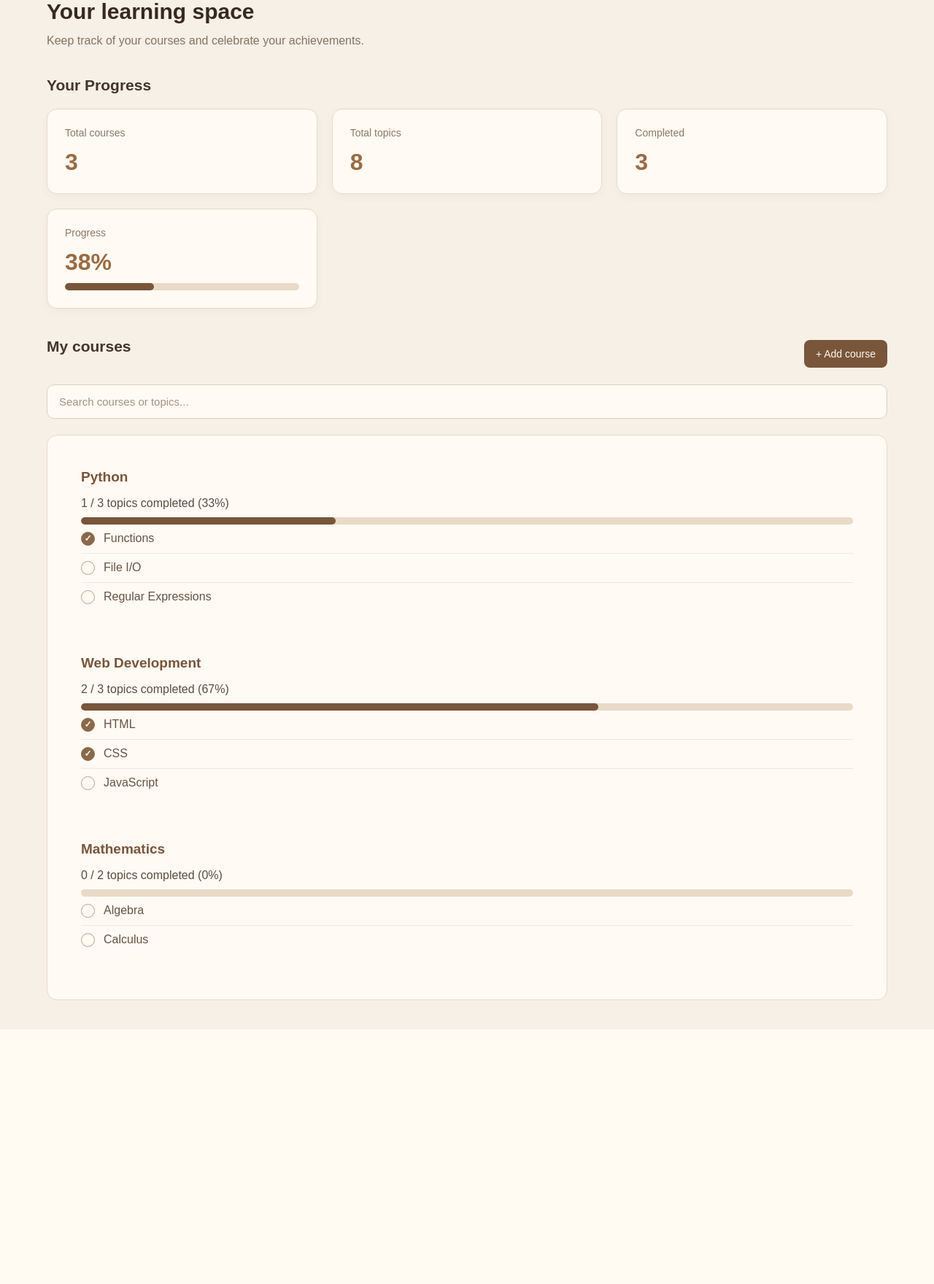
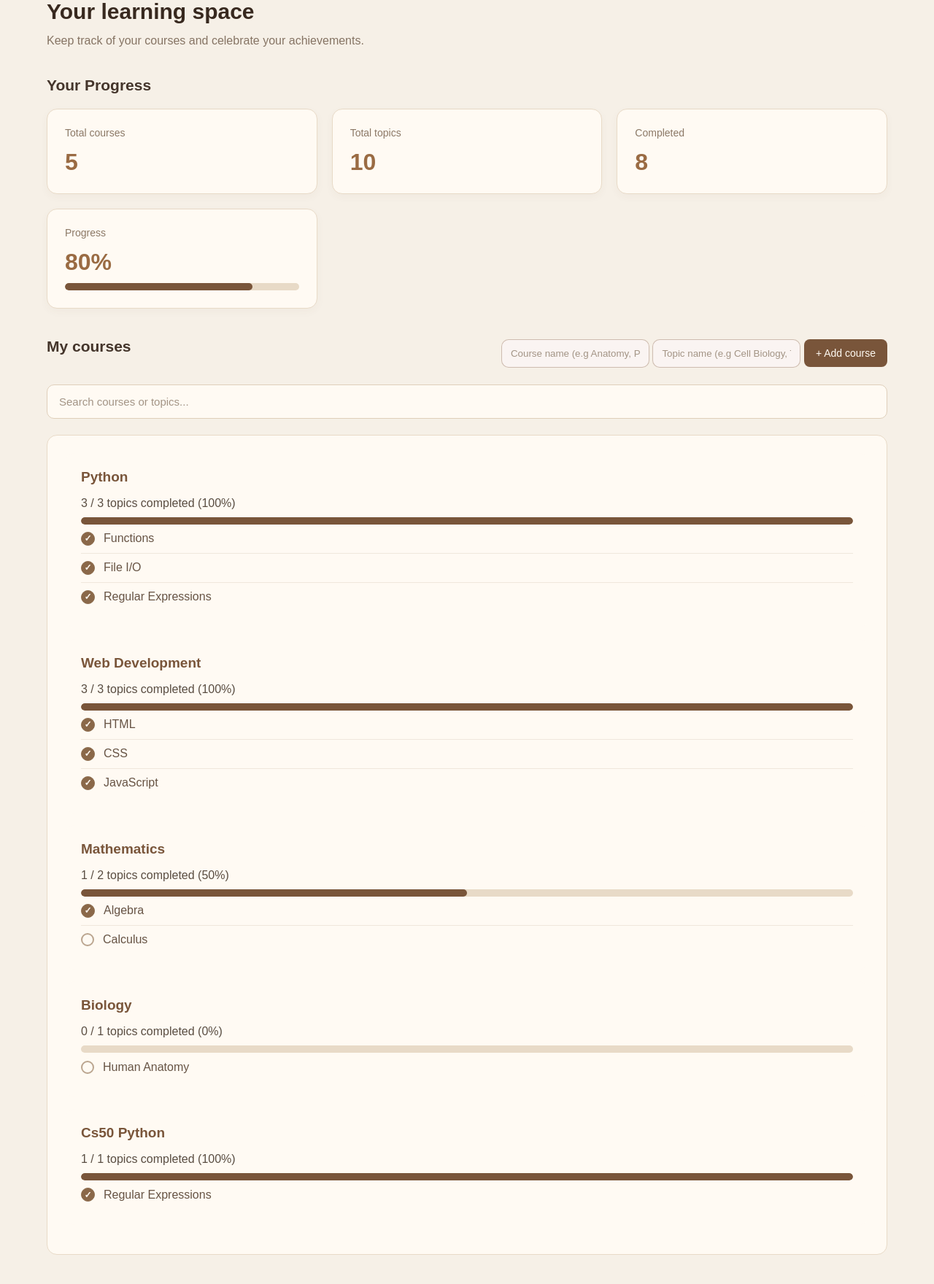
Before and after one commit to Obito-del/Study-Manager, a Flask app: page / in a window 1280 px wide. Shown: the part 128-1888 px from the top of the page at 73% size. Before the commit the page ends 1499 px from the top, so only its background shows below. Run offline with Flask 3, Linux system fonts and the light colour scheme.

Commit message:
user can add course and topic, also user is able to check a topic completed

```diff
--- a/app.py
+++ b/app.py
@@ -1,5 +1,5 @@
 
-from flask import Flask, render_template
+from flask import Flask, render_template, request, redirect, url_for
 import study
 
 app = Flask(__name__)
@@ -50,3 +50,38 @@ def home():
         progress=progress,
         course_progress=course_progress
 )
+
+@app.route("/add_course", methods=["POST"])
+def add_course_web():
+    course_name = request.form.get("course_name", "").strip().title()
+    topic_name = request.form.get("topic_name", "").strip().title()
+
+
+    if not course_name or not topic_name:
+        return redirect(url_for("home"))
+
+    if course_name not in study.courses:
+        study.courses[course_name] = {}
+
+    if topic_name in study.courses[course_name]:
+        return redirect(url_for("home"))
+
+    study.courses[course_name][topic_name]  = False
+    study.save_data()
+
+    return redirect(url_for("home"))
+
+@app.route("/complete_topic", methods=["POST"])
+def completed_topic_web():
+    course_name = request.form.get("course_name", "")
+    topic_name = request.form.get("topic_name", "")
+
+    if course_name not in study.courses:
+        return redirect(url_for("home"))
+    if topic_name not in study.courses[course_name]:
+        return redirect(url_for("home"))
+
+    study.courses[course_name][topic_name] = True
+    study.save_data()
+
+    return redirect(url_for("home"))
--- a/data.json
+++ b/data.json
@@ -1,17 +1,22 @@
-
 {
     "Python": {
         "Functions": true,
-        "File I/O": false,
-        "Regular Expressions": false
+        "File I/O": true,
+        "Regular Expressions": true
     },
     "Web Development": {
         "HTML": true,
         "CSS": true,
-        "JavaScript": false
+        "JavaScript": true
     },
     "Mathematics": {
-        "Algebra": false,
+        "Algebra": true,
         "Calculus": false
+    },
+    "Biology": {
+        "Human Anatomy": false
+    },
+    "Cs50 Python": {
+        "Regular Expressions": true
     }
 }
--- a/static/style.css
+++ b/static/style.css
@@ -75,6 +75,22 @@ button:hover {
     font-size: 21px;
     margin-bottom: 20px;
     color: #44352b;
+}
+.section-heading form input {
+    height: 39px;
+    background: #faf5f3ec;
+    border: 1px solid #a8897586;
+    padding: 07px 12px 7px 12px;
+    border-radius: 10px;
+}
+
+.section-heading form input:focus {
+    outline: none;
+    border-color: #a77b52;
+    box-shadow: 0 0 0 3px #a77b521a;
+}
+.section-heading form input::placeholder {
+    color: #a39485;
 }
 
 .progress-cards {
@@ -239,3 +255,21 @@ button:hover {
     border-radius: 10px;
     transition: width .4s ease;
 }
+
+.completed-topic-form button.topic-icon {
+    width: 18px;
+    height: 18px;
+    min-width: 18px;
+    padding: 0;
+    border: 2px solid #bba58f;
+    border-radius: 50%;
+    background: transparent;
+    display: inline-flex;
+    align-items: center;
+    justify-content: center;
+    vertical-align: middle;
+    cursor: pointer;
+    box-sizing: border-box;
+    appearance: none;
+    -webkit-appearance: none;
+}
--- a/templates/index.html
+++ b/templates/index.html
@@ -54,7 +54,23 @@
         <section class="courses-section">
             <div class="section-heading">
                 <h2>My courses</h2>
-                <button id="add-course-button">+ Add course</button>
+                <form action="{{ url_for('add_course_web') }}" method="POST" class="add_course_form">
+                    <input
+                    type ="text"
+                    name="course_name"
+                    placeholder="Course name (e.g Anatomy, Physics, etc.)"
+                    required
+                    >
+
+                    <input
+                    type ="text"
+                    name="topic_name"
+                    placeholder="Topic name (e.g Cell Biology, Thermodynamics, etc.)"
+                    required
+                    >
+
+                    <button id="add-course-button">+ Add course</button>
+                </form>
             </div>
 
             <input type="text"
@@ -87,7 +103,11 @@
                                     {% if completed %}
                                         <span class="topic-icon completed" aria-label="Completed">✓</span>
                                     {% else %}
-                                        <span class="topic-icon" aria-label="Not completed"></span>
+                                       <form action="{{ url_for('completed_topic_web') }}" method="POST" class="completed-topic-form">
+                                            <input type="hidden" name="course_name" value="{{ course }}">
+                                            <input type="hidden" name="topic_name" value="{{ topic }}">
+                                            <button type="submit" class="topic-icon" aria-label="Mark {{ topic }} completed"></button>
+                                       </form>
                                     {% endif %}
 
                                     {{ topic }}
```
